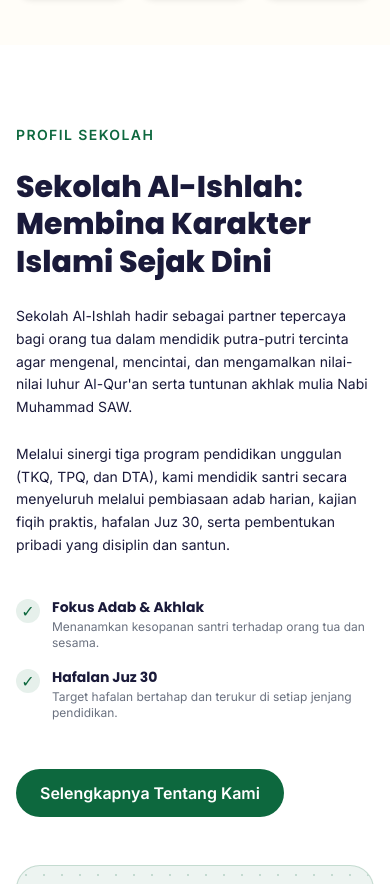
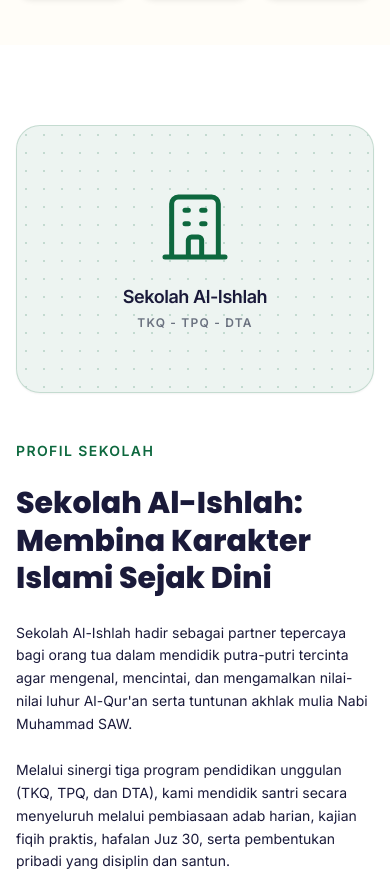
Before and after one commit to SekolahAlIshlah/Website-Al-Ishlah, an Eleventy site: page src/index.md in a window 390 px wide. Shown: the part 1593-2477 px from the top of the page. Built offline with nearby package versions, Linux system fonts and the light colour scheme; Eleventy itself is replaced by a stand-in of ours; files that its build step writes are made by us from their sources.

Commit message:
fix: swap profile section layout order on mobile so that the visual image card is on top and text content is below

```diff
--- a/src/_includes/components/profile.njk
+++ b/src/_includes/components/profile.njk
@@ -3,7 +3,7 @@
     <div class="grid grid-cols-1 lg:grid-cols-12 gap-12 items-center">
 
       <!-- Left Column: Text Content (7/12) -->
-      <div class="lg:col-span-7 space-y-6 text-left">
+      <div class="order-2 lg:order-1 lg:col-span-7 space-y-6 text-left">
         <span class="block text-sm font-bold text-primary tracking-widest uppercase mb-2">{{ settings.profile.subtitle }}</span>
         <h2 class="text-3xl sm:text-4xl font-display font-extrabold text-navy leading-tight">
           {{ settings.profile.heading | safe }}
@@ -36,7 +36,7 @@
       </div>
 
       <!-- Right Column: Visual Layout (5/12) -->
-      <div class="lg:col-span-5 relative flex justify-center">
+      <div class="order-1 lg:order-2 lg:col-span-5 relative flex justify-center">
         <!-- Abstract illustrated profile card -->
         <div class="w-full max-w-[360px] aspect-[4/3] bg-primary/5 text-primary rounded-3xl border border-primary/20 flex flex-col items-center justify-center p-8 relative overflow-hidden shadow-sm">
           <!-- Pattern background -->
```
